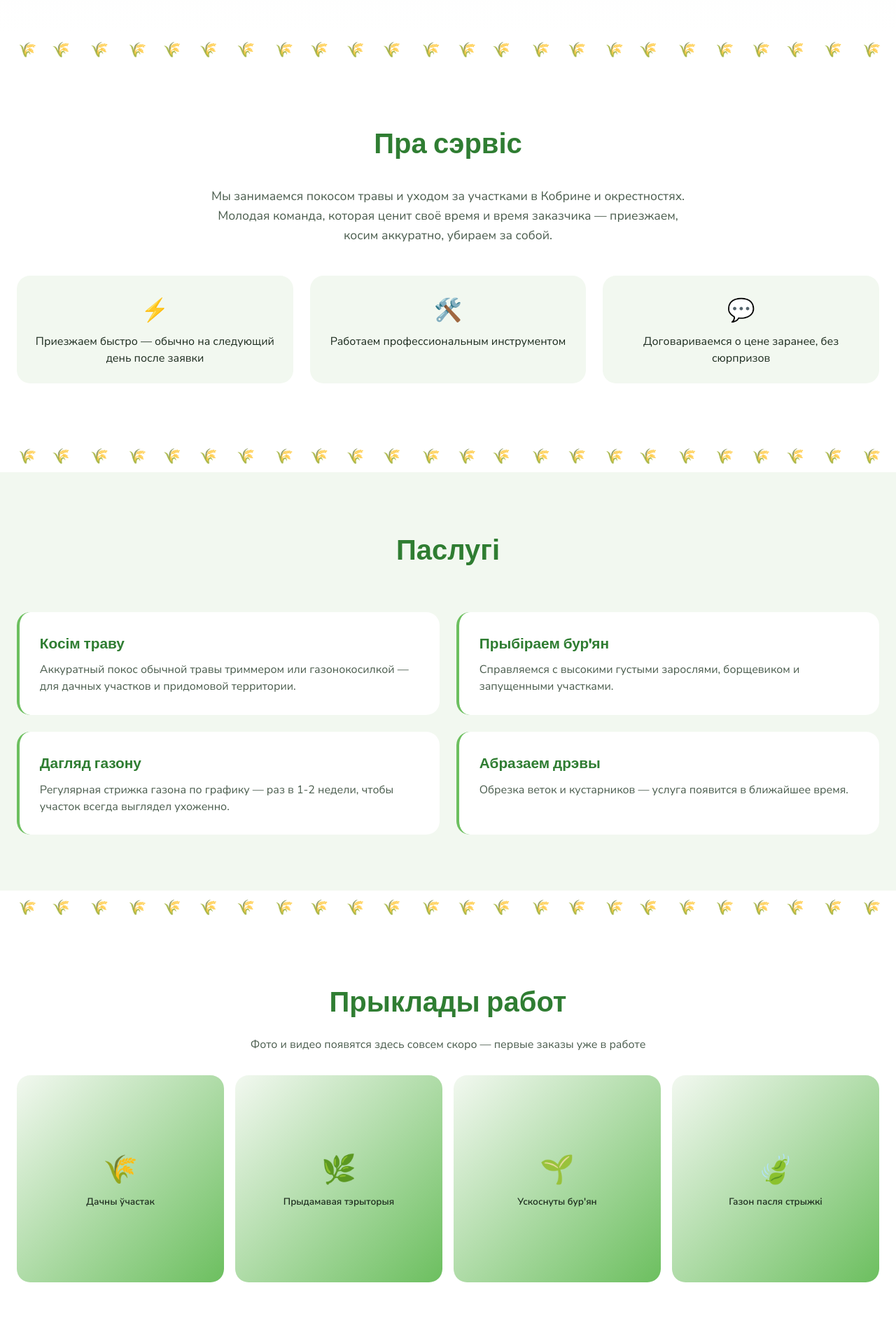
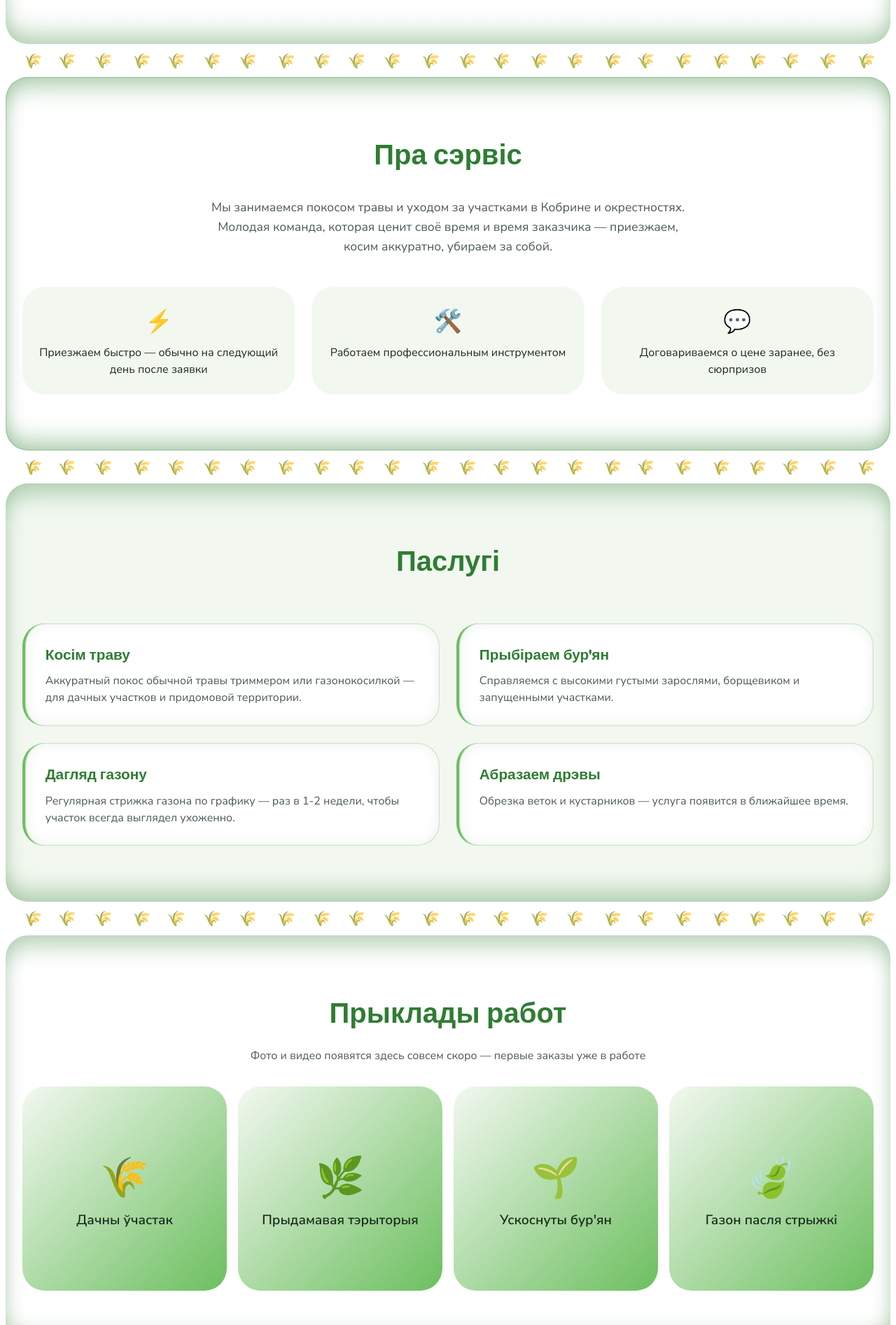
Before and after one commit to login-nigol/kosim-kobrin, a React (Vite) app: page / in a window 1280 px wide. Shown: the part 739-2633 px from the top of the page at 70% size. Built offline with nearby package versions, Linux system fonts and the light colour scheme.

Commit message:
style: add rounded corners and inset shadows across all sections

```diff
--- a/src/App.jsx
+++ b/src/App.jsx
@@ -8,11 +8,15 @@ import Pricing from "./components/Pricing/Pricing";
 import Contacts from "./components/Contacts/Contacts";
 import Footer from "./components/Footer/Footer";
 import GrassDivider from "./components/GrassDivider/GrassDivider";
+import styles from "./App.module.css";
 
 function App() {
   return (
-    <div className="app">
+    <div className={styles.app}>
       <Header />
+
+      {/* ===== КОНТЕНТНЫЕ СЕКЦИИ С ОТСТУПОМ ПО БОКАМ ===== */}
+      <div className={styles.content}>
         <Hero />
         <GrassDivider />
         <About />
@@ -24,6 +28,8 @@ function App() {
         <Pricing />
         <GrassDivider />
         <Contacts />
+      </div>
+
       <Footer />
     </div>
   );
--- /dev/null
+++ b/src/App.module.css
@@ -0,0 +1,4 @@
+/* ===== ОТСТУП ПО БОКАМ ДЛЯ КОНТЕНТНЫХ СЕКЦИЙ ===== */
+.content {
+  margin: 0 0.5em;
+}
--- a/src/components/About/About.module.css
+++ b/src/components/About/About.module.css
@@ -2,6 +2,12 @@
 .about {
   padding: var(--section-padding-y) var(--section-padding-x);
   background: var(--color-white);
+  border-radius: var(--radius-base); /* ← скругление со всех сторон */
+  box-shadow: var(--shadow-inset-green); /* ← зелёная тень по всей рамке */
+  box-shadow:
+    var(--shadow-inset-green), /* тень по всей рамке, как было */
+    inset 0 1.5em 2em -0.6em rgba(47, 125, 50, 0.35), /* тень сверху, как в Hero/Portfolio */
+    inset 0 -1.5em 2em -0.6em rgba(47, 125, 50, 0.35);
 }
 
 .inner {
--- a/src/components/Contacts/Contacts.module.css
+++ b/src/components/Contacts/Contacts.module.css
@@ -1,8 +1,14 @@
 /* ===== КОНТЕЙНЕР СЕКЦИИ ===== */
 .contacts {
   padding: var(--section-padding-y) var(--section-padding-x);
-  background: var(--color-primary);
+  /* background: var(--color-primary); */
+  background: rgba(47, 125, 50, 0.9);
   text-align: center;
+  border-radius: var(--radius-base); /* ← скругление со всех сторон */
+  margin-bottom: 1.5em; /* ← отступ снизу перед Footer */
+  box-shadow:
+    inset 0 1.5em 2em -0.6em rgba(255, 255, 255, 0.35), /* тень сверху — белая, т.к. фон уже зелёный */
+    inset 0 -1.5em 2em -0.6em rgba(255, 255, 255, 0.35); /* тень снизу — белая */
 }
 
 .title {
--- a/src/components/GrassDivider/GrassDivider.module.css
+++ b/src/components/GrassDivider/GrassDivider.module.css
@@ -7,6 +7,7 @@
   margin: 0 auto;
   padding: 0.5em 1.5em;
   overflow: hidden;
+
 }
 
 .blade {
--- a/src/components/Header/Header.module.css
+++ b/src/components/Header/Header.module.css
@@ -5,6 +5,7 @@
   z-index: 100;
   background: var(--color-white);
   box-shadow: 0 0.2em 0.6em rgba(0, 0, 0, 0.06);
+  /* border-radius: 0 0 var(--radius-base) var(--radius-base); */
 }
 
 .inner {
--- a/src/components/Hero/Hero.module.css
+++ b/src/components/Hero/Hero.module.css
@@ -11,7 +11,12 @@
     var(--color-bg-soft) 0%,
     var(--color-white) 100%
   );
+  margin-top: 1em;
   padding: var(--section-padding-y) var(--section-padding-x);
+  border-radius: var(--radius-base) var(--radius-base);
+  box-shadow:
+    inset 0 1.5em 2em -0.6em rgba(47, 125, 50, 0.35), /* тень сверху */
+    inset 0 -1.5em 2em -0.6em rgba(47, 125, 50, 0.35); /* тень снизу */
 }
 
 /* ===== СЛОЙ С ЛЕТАЮЩИМИ ИКОНКАМИ ===== */
--- a/src/components/Portfolio/Portfolio.module.css
+++ b/src/components/Portfolio/Portfolio.module.css
@@ -2,6 +2,10 @@
 .portfolio {
   padding: var(--section-padding-y) var(--section-padding-x);
   background: var(--color-white);
+  border-radius: var(--radius-base);
+  box-shadow:
+    inset 0 1.5em 2em -0.6em rgba(47, 125, 50, 0.35), /* тень сверху */
+    inset 0 -1.5em 2em -0.6em rgba(47, 125, 50, 0.35); /* тень снизу */
 }
 
 .inner {
@@ -46,12 +50,12 @@
 }
 
 .emoji {
-  font-size: 2.5em;
+  font-size: 3.5em;
 }
 
 .label {
   font-family: var(--font-body);
-  font-size: 0.85em;
+  font-size: 1.2em;
   color: var(--color-text);
   font-weight: 600;
   text-align: center;
--- a/src/components/Pricing/Pricing.module.css
+++ b/src/components/Pricing/Pricing.module.css
@@ -2,6 +2,10 @@
 .pricing {
   padding: var(--section-padding-y) var(--section-padding-x);
   background: var(--color-bg-soft);
+  border-radius: var(--radius-base); /* ← скругление со всех сторон */
+  box-shadow:
+    inset 0 1.5em 2em -0.6em rgba(47, 125, 50, 0.35), /* тень сверху */
+    inset 0 -1.5em 2em -0.6em rgba(47, 125, 50, 0.35); /* тень снизу */
 }
 
 .inner {
--- a/src/components/Services/Services.module.css
+++ b/src/components/Services/Services.module.css
@@ -2,6 +2,10 @@
 .services {
   padding: var(--section-padding-y) var(--section-padding-x);
   background: var(--color-bg-soft);
+  border-radius: var(--radius-base);
+  box-shadow:
+    inset 0 1.5em 2em -0.6em rgba(47, 125, 50, 0.35), /* тень сверху */
+    inset 0 -1.5em 2em -0.6em rgba(47, 125, 50, 0.35); /* тень снизу */
 }
 
 .inner {
@@ -37,7 +41,9 @@
 
 .card:hover {
   transform: translateY(-0.3em);
-  box-shadow: 0 0.6em 1.4em rgba(0, 0, 0, 0.08);
+  box-shadow:
+    var(--shadow-inset-green), /* ← вернули зелёную тень, чтобы не терялась */
+    0 0.6em 1.4em rgba(0, 0, 0, 0.08); /* внешняя тень при hover */
 }
 
 .cardTitle {
--- a/src/index.css
+++ b/src/index.css
@@ -14,6 +14,7 @@ body {
   font-family: 'Segoe UI', system-ui, sans-serif;
   line-height: 1.5;
   min-height: 100vh;
+  /* background: var(--color-bg-soft); */
 }
 
 /* ===== УБИРАЕМ СТАНДАРТНЫЕ СТИЛИ У СПИСКОВ И ССЫЛОК ===== */
--- a/src/styles/variables.css
+++ b/src/styles/variables.css
@@ -1,10 +1,10 @@
-/* ===== ЦВЕТОВАЯ ПАЛИТРА ===== */
 :root {
-  --color-primary: #2f7d32;       /* основной зелёный — трава */
-  --color-primary-light: #6cbf5f; /* светлый акцент */
-  --color-accent-blue: #4fa8d8;   /* небо */
+  /* ===== ЦВЕТОВАЯ ПАЛИТРА ===== */
+  --color-primary: #2f7d32;
+  --color-primary-light: #6cbf5f;
+  --color-accent-blue: #4fa8d8;
   --color-white: #ffffff;
-  --color-bg-soft: #f2f8f0;       /* мягкий фон секций */
+  --color-bg-soft: #f2f8f0;
   --color-text: #1c2b1e;
   --color-text-soft: #4a5c4d;
 
@@ -13,17 +13,15 @@
   --font-body: 'Nunito Sans', sans-serif;
 
   /* ===== РАЗМЕРЫ И ОТСТУПЫ ===== */
-  --max-width: 90em;           /* лимит ширины контента */
-  --radius-base: 1.2em;
+  --max-width: 90em;
+  --radius-base: 2em;
   --section-padding-y: 5em;
   --section-padding-x: 1.5em;
 
   /* ===== АНИМАЦИИ ===== */
   --transition-slow: 0.7s ease;
   --transition-base: 0.3s ease;
+
+  /* ===== ВНУТРЕННЯЯ ТЕНЬ ДЛЯ БЕЛЫХ БЛОКОВ ===== */
+  --shadow-inset-green: inset 0 0 0 0.08em rgba(47, 125, 50, 0.18), inset 0 0 1.2em rgba(47, 125, 50, 0.1);
 }
-
-/* ===== ВНУТРЕННЯЯ ТЕНЬ ДЛЯ БЕЛЫХ БЛОКОВ ===== */
-  /* Чтобы скругление было видно, даже если блок сливается с белым фоном */
-  --shadow-inset-green: inset 0 0 0 0.08em rgba(47, 125, 50, 0.18),
-    inset 0 0 1.2em rgba(47, 125, 50, 0.1);
```
Lines whose indentation alone changed are shown as unchanged.
